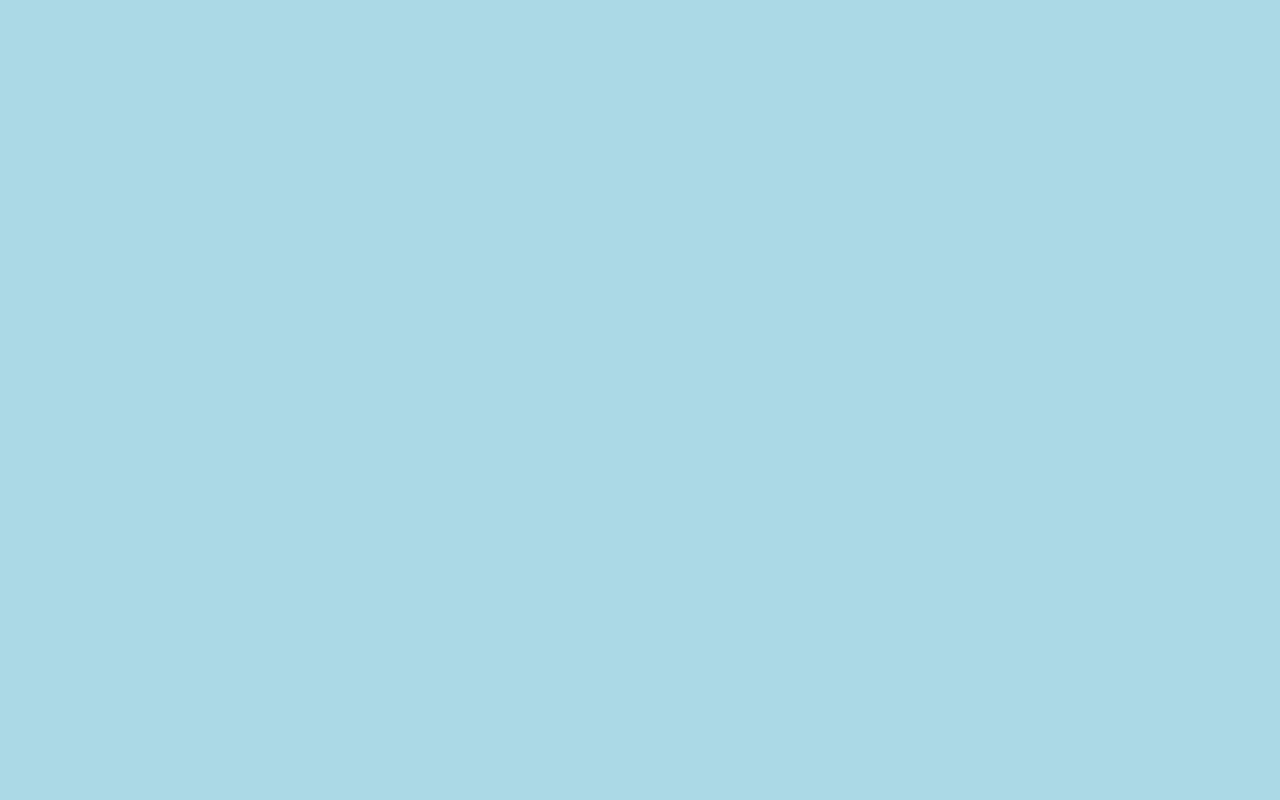
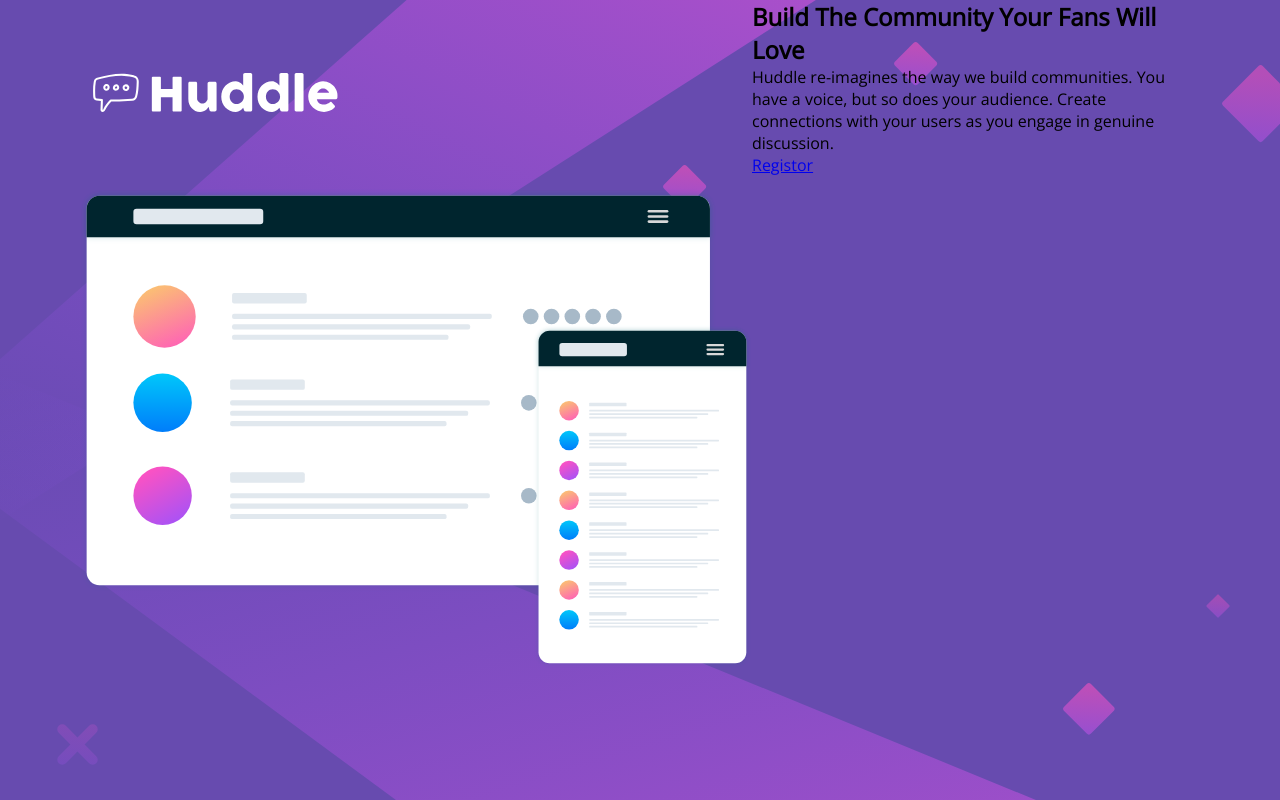
Before and after one commit to nuruddin-bin/huddle-landing-page, a plain HTML site: page index.html in a window 1280 px wide. Drawn offline with nearby package versions, Linux system fonts and the light colour scheme.

Commit message:
left side

```diff
--- a/assets/css/style.css
+++ b/assets/css/style.css
@@ -20,10 +20,62 @@
 }
 
 body{
-    background-color: lightblue;
+    background-color: transparent;
     width: 100%;
     min-height: 100vh;
     display: flex;
     justify-content: center;
     align-items: center;
 }
+
+/*-------------- main --------------*/
+.main{
+    width: min(90rem, 100%);
+    min-height: 50rem;
+    background-color: var(--Violet);
+    background-image: url(../img/bg-desktop.svg);
+    background-repeat: no-repeat;
+    background-position: center;
+    padding: 0 5rem;
+    display: flex;
+
+}
+
+/*------------- right side -----------*/
+.left{
+    width: 60%;
+
+}
+
+.logo_link{
+    text-decoration: none;
+}
+
+.logo_img{
+    display: block;
+    margin-top: 3.75rem;
+}
+
+.mockups{
+    display: block;
+    margin-top: 4rem;
+    width: 100%;
+}
+
+
+/*------------- right side -----------*/
+.right{
+    width: 40%;
+}
+
+
+
+
+
+/*------------ responsive ------------*/
+@media(max-width: 375px){
+    /*-------------- main --------------*/
+    .main{
+        background-image: url(../img/bg-mobile.svg);
+    }
+}
--- a/index.html
+++ b/index.html
@@ -12,6 +12,22 @@
     <title>Huddle Landing Page</title>
 </head>
 <body>
+    <main class="main">
+        <!--------- left side ------------>
+        <section class="left">
+            <a href="#" class="logo_link">
+                <img src="./assets/img/logo.svg" alt="huddle" class="logo_img">
+            </a>
+            <img src="./assets/img/illustration-mockups.svg" alt="status" class="mockups">
+        </section>
 
+        <!-------- right side ------------->
+        <section class="right">
+            <h1 class="right_title">Build The Community Your Fans Will Love</h1>
+            <p class="right_sub-title">Huddle re-imagines the way we build communities. You have a voice, but so does your audience. Create connections with your users as you engage in genuine discussion. </p>
+            <a href="#" class="right_registor">Registor</a>
+        </section>
+
+    </main>
 </body>
 </html>
```
